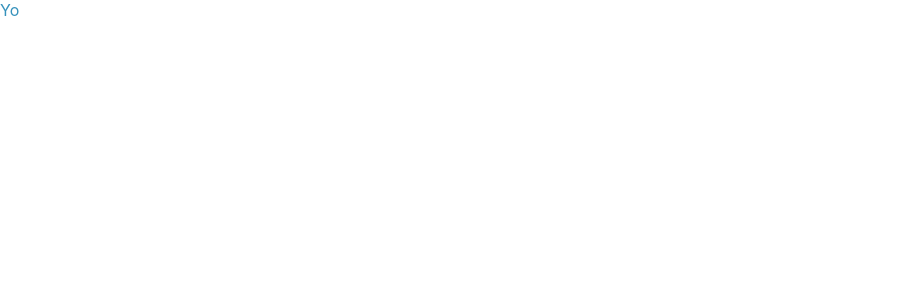
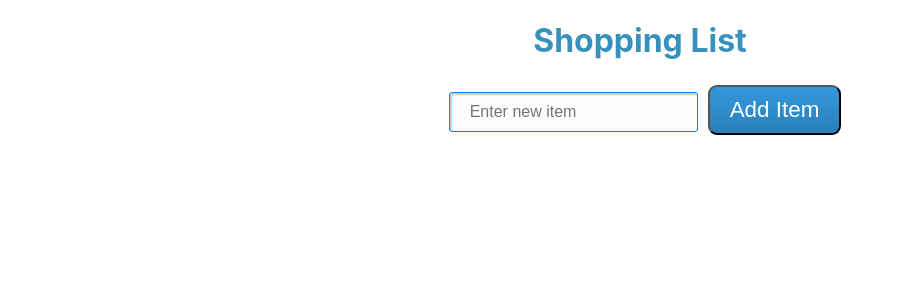
Before and after one commit to Igor333m/todolist, a React (Create React App) app: page / in a window 1280 px wide. Shown: the top 300 px of the page, without its empty margins (0-903 px from the left). Built offline with nearby package versions, Linux system fonts and the light colour scheme.

Commit message:
feat: Add AddItems input form and empty state

```diff
--- a/src/App.js
+++ b/src/App.js
@@ -4,9 +4,19 @@ import './App.css';
 
 class App extends Component {
 
+  state = {
+    itemList: [
+
+    ]
+  }
+
   render() {
     return (
-      <AddItems></AddItems>
+      <div className='App'>
+        <AddItems
+          itemList={this.state.itemList}
+        ></AddItems>
+      </div>
     );
   }
 }
--- a/src/components/AddItems.js
+++ b/src/components/AddItems.js
@@ -1,9 +1,39 @@
 import React, { Component } from 'react';
+import PropTypes from 'prop-types';
 
 class AddItems extends Component {
+  static propTypes = {
+    itemList: PropTypes.array.isRequired
+  }
+
+  state = {
+    value: '',
+    items: []
+  }
+
+  handleChange = (event) => {
+    this.setState({value: event.target.value});
+  }
+
+
   render() {
+    console.log("this.props", this.props);
+    console.log("this.state", this.state);
+    const { itemList} = this.props
+
     return(
-      <div>Yo</div>
+      <div className=''>
+        <h1>Shopping List</h1>
+        <form>
+          <input
+            type='text'
+            placeholder='Enter new item'
+            value={this.state.value}
+            onChange={this.handleChange}
+          ></input>
+          <button>Add Item</button>
+        </form>
+      </div>
     );
   }
 }
```
